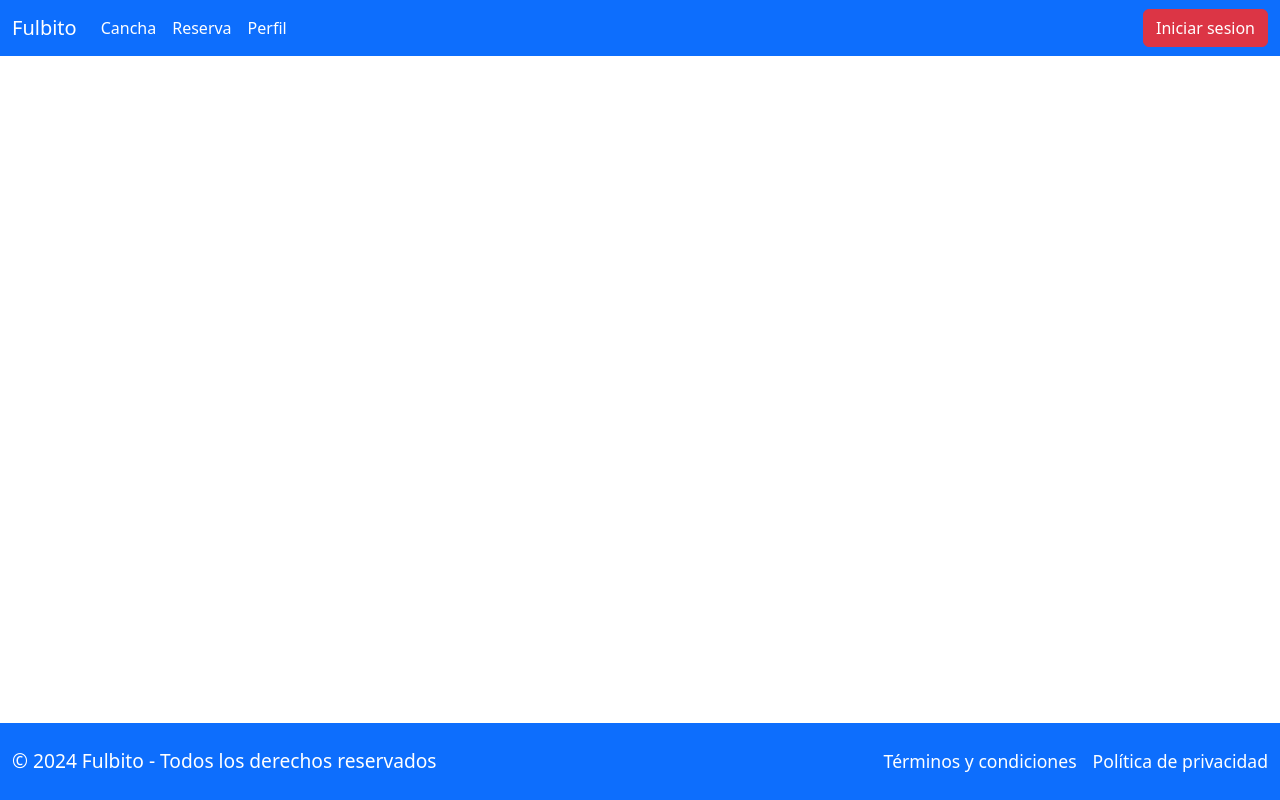
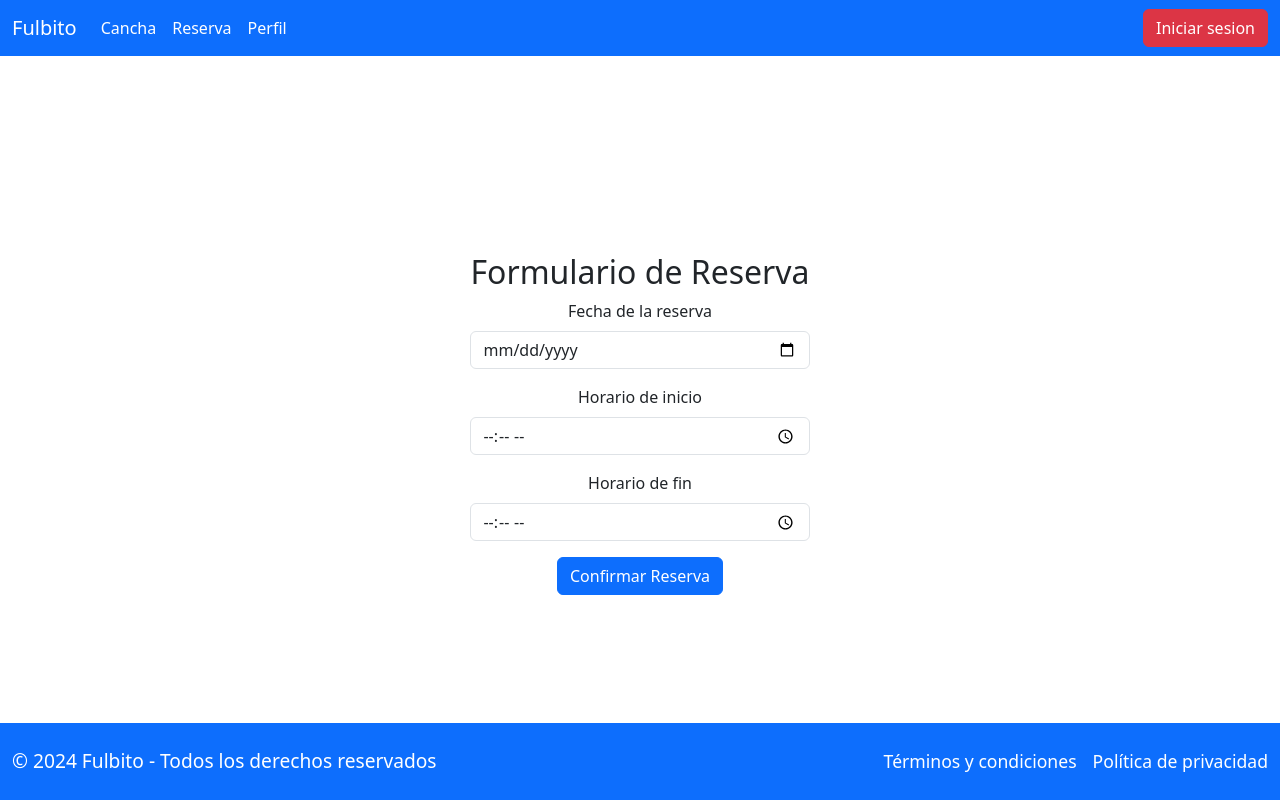
Before and after one commit to FrancoJarc/Fulbito, a React (Vite) app: page /reservas in a window 1280 px wide. Built offline with nearby package versions, Linux system fonts and the light colour scheme.

Commit message:
Frontend modificado conectado al back haciendo las funciones del segundo parcial .Miercoles a la noche

```diff
--- a/src/App.jsx
+++ b/src/App.jsx
@@ -6,7 +6,7 @@ import { Navbar } from './components/navbar/Navbar'
 import { AuthProvider } from './context/AuthContext'
 import { Card } from './pages/cancha/Card/Card'
 import { BrowserRouter, Route, Routes } from 'react-router-dom'
-import { appRoutes, logueoRuotes } from './routes/routes'
+import { appRoutes, appRoutesSinMenu, logueoRuotes } from './routes/routes'
 import { Registrarse } from "./pages/registrarse/Registrarse";
 import { Footer } from './components/footer/Footer'
 import { ToastContainer } from 'react-toastify'
@@ -30,6 +30,9 @@ function App() {
             {logueoRuotes.map(route => (
               <Route key={route.name} path={route.path} element={route.element} />
             ))}
+            {appRoutesSinMenu.map(route => (
+              <Route key={route.name} path={route.path} element={route.element} />
+            ))}
           </Routes>
           <Footer />
         </ModalProvider>
--- a/src/components/reserva/ReservaDueño.jsx
+++ b/src/components/reserva/ReservaDueño.jsx
@@ -1,9 +1,11 @@
 import { useEffect, useState } from "react";
 import { useNavigate } from "react-router-dom";
+import { useAuth } from "../../context/AuthContext";
 
 
 export function ReservaDueño() {
     const navigate = useNavigate();
+    const { user, token } = useAuth();
     const [canchas, setCanchas] = useState([]);
     const [formData, setFormData] = useState({
         nombre: "",
@@ -15,10 +17,14 @@ export function ReservaDueño() {
 
 
     useEffect(() => {
-        fetch("http://localhost:3000/canchas")
+        fetch("http://localhost:5000/api/canchas", {
+            headers: {
+                "Authorization": `Bearer ${token}`
+            }
+        })
             .then((res) => res.json())
             .then((data) => setCanchas(data))
-            .catch((error) => console.log(error));
+            .catch((error) => console.log("Error al obtener canchas:", error));
     }, []);
 
 
@@ -26,18 +32,19 @@ export function ReservaDueño() {
         e.preventDefault();
 
         const cancha = {
-            id: String(Number(canchas[canchas.length - 1].id) + 1),
             nombre: formData.nombre,
-            precio: formData.precio,
-            capacidad: formData.capacidad,
+            precio_hora: parseFloat(formData.precio),
+            capacidad: parseInt(formData.capacidad),
             calle: formData.calle,
-            telefono: formData.telefono
+            telefono: Number(formData.telefono),
+            id_usuario: user.id
         };
 
-        const response = await fetch("http://localhost:3000/canchas", {
+        const response = await fetch("http://localhost:5000/api/canchas", {
             method: "POST",
             headers: {
-                "Content-Type": "application/json"
+                "Content-Type": "application/json",
+                "Authorization": `Bearer ${token}`
             },
             body: JSON.stringify(cancha)
         });
--- a/src/components/reserva/ReservaJugador.jsx
+++ b/src/components/reserva/ReservaJugador.jsx
@@ -2,33 +2,44 @@ import { useState, useEffect } from "react";
 import { useAuth } from "../../context/AuthContext";
 import { CardReserva } from "../../pages/reserva/Card/CardReserva";
 import { useModal } from "../../context/ModalContext";
-
+import { toast } from "react-toastify";
 
 export function ReservaJugador() {
+    const { user, token } = useAuth();
     const { openModal } = useModal();
-    const { userLogueado } = useAuth();
     const [reservas, setReservas] = useState([]);
     const [canchas, setCanchas] = useState([]);
 
     useEffect(() => {
-        fetch("http://localhost:3000/reservas")
+        fetch("http://localhost:5000/api/reservas", {
+            method: "GET",
+            headers: {
+                "Authorization": `Bearer ${token}`,
+            },
+        })
             .then((res) => res.json())
             .then((data) => {
-
-                const reservasUsuario = data.filter(
-                    (reserva) => reserva.id_usuario === userLogueado.id
+                const reservasUsuario = data.reservas.filter(
+                    (reserva) => reserva.id_usuario === user.id
                 );
                 setReservas(reservasUsuario);
             })
             .catch((error) => console.log("Error al cargar reservas:", error));
 
 
-        fetch("http://localhost:3000/canchas")
+
+
+        fetch("http://localhost:5000/api/canchas", {
+            method: "GET",
+            headers: {
+                "Authorization": `Bearer ${token}`,
+            }
+        })
             .then((res) => res.json())
-            .then((data) => setCanchas(data))
+            .then((data) => { setCanchas(data.canchas); })
             .catch((error) => console.log("Error al cargar canchas:", error));
 
-    }, [userLogueado.id]);
+    }, [user.id, token]);
 
 
     const handleEliminarReserva = async (idReserva) => {
@@ -39,16 +50,18 @@ export function ReservaJugador() {
 
         if (!isConfirmed) return;
 
-
-        fetch(`http://localhost:3000/reservas/${idReserva}`, {
+        fetch(`http://localhost:5000/api/reservas/${idReserva}`, {
             method: "DELETE",
+            headers: {
+                "Authorization": `Bearer ${token}`,
+            }
         })
             .then(() => {
                 setReservas(reservas.filter((reserva) => reserva.id !== idReserva));
-                alert("Reserva eliminada");
+                toast.success("Reserva eliminada");
             })
             .catch((error) => {
-                alert("Error al eliminar la reserva");
+                toast.error("Error al eliminar la reserva");
             });
     };
 
@@ -56,12 +69,13 @@ export function ReservaJugador() {
         <div>
             <h2>Mis Reservas</h2>
             {reservas.length === 0 ? (
-                <p>No tienes reservas hechas</p>
+                <p>No tenes reservas hechas</p>
             ) : (
                 reservas.map((reserva) => {
                     const cancha = canchas.find((c) => c.id === reserva.id_cancha);
 
-                    return (cancha && (
+                    return (
+                        cancha && (
                             <CardReserva
                                 key={reserva.id}
                                 nombreCancha={cancha.nombre}
@@ -77,5 +91,4 @@ export function ReservaJugador() {
             )}
         </div>
     );
-
 }
--- a/src/context/AuthContext.jsx
+++ b/src/context/AuthContext.jsx
@@ -57,7 +57,6 @@ export function AuthProvider({ children }) {
 
     const logout = () => {
         localStorage.removeItem("token");
-        setToken(null);
         setUser(null);
 
     }
@@ -65,7 +64,6 @@ export function AuthProvider({ children }) {
 
     return (
         <AuthContext.Provider value={{
-            /*isLogueado,*/
             login,
             logout,
             user,
--- a/src/pages/cancha/Cancha.jsx
+++ b/src/pages/cancha/Cancha.jsx
@@ -5,23 +5,47 @@ import { useEffect, useState } from "react";
 
 export function Cancha() {
 
-    const { isLogueado, userLogueado } = useAuth();
+    const { user, token } = useAuth();
     const [canchas, setCanchas] = useState([]);
+    const [error, setError] = useState(null);
 
     useEffect(() => {
-        if (isLogueado) {
-            fetch("http://localhost:3000/canchas")
-                .then((res) => res.json())
-                .then((data) => setCanchas(data))
-                .catch((error) => console.log(error));
+        if (user && token) {
+            const fetchCanchas = async () => {
+
+                try {
+                    const response = await fetch("http://localhost:5000/api/canchas", {
+                        method: "GET",
+                        headers: {
+                            "Content-Type": "application/json",
+                            "Authorization": `Bearer ${token}`,
+                        },
+                    });
+
+                    if (!response.ok) {
+                        throw new Error(`Error ${response.status}: ${response.statusText}`);
+                    }
+
+                    const data = await response.json();
+                    setCanchas(data.canchas || []);
+                    setError(null);
+                } catch (err) {
+                    setError(err.message);
+                }
+            };
+
+            fetchCanchas();
         }
-    }, [isLogueado, userLogueado])
+    }, [user, token]);
 
     return (
         <>
-            <h2 className="mt-5">Canchas disponibles</h2>
-            {isLogueado && userLogueado ? (
+
+            {error && <p className="error">{error}</p>}
+
+            {user ? (
                 <div>
+                    <h2 className="mt-5">Canchas disponibles</h2>
                     {canchas.map((cancha) => (
                         <Card
                             key={cancha.id}
@@ -31,8 +55,8 @@ export function Cancha() {
                             capacidad={cancha.capacidad}
                             calle={cancha.calle}
                             telefono={cancha.telefono}
-                            rol={userLogueado.rol}
-                            userId={userLogueado.id}
+                            rol={user.rol}
+                            userId={user.id}
                         />
                     ))}
                 </div>
--- a/src/pages/cancha/Card/Card.jsx
+++ b/src/pages/cancha/Card/Card.jsx
@@ -1,30 +1,15 @@
 import { useState } from "react";
 import { toast } from "react-toastify";
+import { useNavigate } from "react-router-dom";
 
 export function Card(props) {
+    const navigate = useNavigate();
+
     const handleReservar = () => {
         if (props.rol === "jugador") {
-            const reserva = {
-                id_usuario: props.userId,
-                id_cancha: props.id,
-            };
+            navigate("/reservas", { state: { canchaId: props.id, userId: props.userId } });        }
+    };
 
-            fetch("http://localhost:3000/reservas", {
-                method: "POST",
-                headers: {
-                    "Content-Type": "application/json",
-                },
-                body: JSON.stringify(reserva),
-            })
-                .then((response) => response.json())
-                .then((data) => {
-                    toast.success("Reserva creada")
-                })
-                .catch((error) => {
-                    toast.error("Error al crear la reserva")
-                });
-        }
-    };
     return (
         <>
             <div className="card text-center mb-4 mt-4">
--- /dev/null
+++ b/src/pages/cancha/ReservaForm.jsx
@@ -0,0 +1,102 @@
+import { useState } from "react";
+import { useNavigate, useLocation } from "react-router-dom";
+import { toast } from "react-toastify";
+import { useAuth } from "../../context/AuthContext";
+
+export function ReservaForm() {
+    const [fecha, setFecha] = useState("");
+    const [horarioInicio, setHorarioInicio] = useState("");
+    const [horarioFin, setHorarioFin] = useState("");
+    const navigate = useNavigate();
+    const { user, token } = useAuth();
+
+    const location = useLocation();
+    const { canchaId, userId } = location.state || {};
+
+    const handleSubmit = (e) => {
+        e.preventDefault();
+
+        if (!fecha || !horarioInicio || !horarioFin) {
+            toast.error("Por favor, completa todos los campos.");
+            return;
+        }
+
+        const reserva = {
+            id_usuario: userId,
+            id_cancha: canchaId,
+            fecha_reserva: fecha,
+            horario_inicio: horarioInicio,
+            horario_fin: horarioFin,
+        };
+
+        fetch("http://localhost:5000/api/reservas", {
+            method: "POST",
+            headers: {
+                "Content-Type": "application/json",
+                "Authorization": `Bearer ${token}`,
+            },
+            body: JSON.stringify(reserva),
+        })
+            .then((response) => response.json())
+            .then((data) => {
+                toast.success("Reserva creada exitosamente");
+                navigate("/reserva");
+            })
+            .catch((error) => {
+                toast.error("Error al crear la reserva");
+            });
+    };
+
+    return (
+        <div className="container mt-5">
+            <h2>Formulario de Reserva</h2>
+            <form onSubmit={handleSubmit}>
+                <div className="mb-3">
+                    <label htmlFor="fecha" className="form-label">
+                        Fecha de la reserva
+                    </label>
+                    <input
+                        type="date"
+                        id="fecha"
+                        className="form-control"
+                        value={fecha}
+                        onChange={(e) => setFecha(e.target.value)}
+                        required
+                    />
+                </div>
+
+                <div className="mb-3">
+                    <label htmlFor="horarioInicio" className="form-label">
+                        Horario de inicio
+                    </label>
+                    <input
+                        type="time"
+                        id="horarioInicio"
+                        className="form-control"
+                        value={horarioInicio}
+                        onChange={(e) => setHorarioInicio(e.target.value)}
+                        required
+                    />
+                </div>
+
+                <div className="mb-3">
+                    <label htmlFor="horarioFin" className="form-label">
+                        Horario de fin
+                    </label>
+                    <input
+                        type="time"
+                        id="horarioFin"
+                        className="form-control"
+                        value={horarioFin}
+                        onChange={(e) => setHorarioFin(e.target.value)}
+                        required
+                    />
+                </div>
+
+                <button type="submit" className="btn btn-primary">
+                    Confirmar Reserva
+                </button>
+            </form>
+        </div>
+    );
+}
--- a/src/pages/perfil/Perfil.jsx
+++ b/src/pages/perfil/Perfil.jsx
@@ -2,24 +2,24 @@ import { useAuth } from "../../context/AuthContext";
 
 export function Perfil() {
 
-    const { isLogueado, userLogueado } = useAuth();
+    const { user } = useAuth();
+
+    if (!user) {
+        return <h2>No tienes acceso a esta página</h2>;
+    }
 
     return (
-        <>
-            {isLogueado && userLogueado ? (
-
-                <div>
-                    <h2 className="text-center mb-4">Perfil de Usuario</h2>
-                    <div className="card shadow-sm p-4">
-                        <p><strong>Correo:</strong> {userLogueado.correo}</p>
-                        <p><strong>Rol:</strong> {userLogueado.rol}</p>
-                    </div>
-                </div>
-            ) : (
-                <h2> No podes acceder a esta pagina</h2>
-            )}
-
-        </>
+        <div>
+            <h2 className="text-center mb-4">Perfil de Usuario</h2>
+            <div className="card shadow-sm p-4">
+                <p><strong>Nombre:</strong> {user.nombre}</p>
+                <p><strong>Apellido:</strong> {user.apellido}</p>
+                <p><strong>DNI:</strong> {user.dni}</p>
+                <p><strong>Teléfono:</strong> {user.telefono}</p>
+                <p><strong>Correo:</strong> {user.correo}</p>
+                <p><strong>Rol:</strong> {user.rol}</p>
+            </div>
+        </div>
     )
 
 
--- a/src/pages/reserva/Reserva.jsx
+++ b/src/pages/reserva/Reserva.jsx
@@ -3,22 +3,21 @@ import { ReservaJugador } from "../../components/reserva/ReservaJugador";
 import { useAuth } from "../../context/AuthContext";
 
 export function Reserva() {
+    const { user, token } = useAuth();
 
-    const { isLogueado, userLogueado } = useAuth();
-
-    if (!userLogueado || !userLogueado.rol || !isLogueado) {
+    if (!user || !user.rol || !token) {
         return <h2>No podes acceder a esta página</h2>;
     }
 
     return (
         <>
-            {userLogueado.rol === "jugador" ? (
+            {user.rol === "jugador" ? (
                 <ReservaJugador />
-            ) : userLogueado.rol === "dueño" ? (
+            ) : user.rol === "dueno" ? (
                 <ReservaDueño />
             ) : (
                 <h2>No podes acceder a esta página</h2>
             )}
         </>
-    )
+    );
 }
--- a/src/routes/routes.jsx
+++ b/src/routes/routes.jsx
@@ -1,4 +1,5 @@
 import { Cancha } from "../pages/cancha/Cancha";
+import { ReservaForm } from "../pages/cancha/ReservaForm";
 import { Login } from "../pages/login/Login";
 import { Perfil } from "../pages/perfil/Perfil";
 import { Registrarse } from "../pages/registrarse/Registrarse";
@@ -8,7 +9,14 @@ export const appRoutes = [
     { path: "/cancha", element: <Cancha />, name: "Cancha" },
     { path: "/reserva", element: <Reserva />, name: "Reserva" },
     { path: "/perfil", element: <Perfil />, name: "Perfil" },
+
+
 ]
+
+export const appRoutesSinMenu = [
+    { path: "/reservas", element: <ReservaForm />, name: "Reservas" },
+]
+
 
 export const logueoRuotes = [
     { path: "/", element: <Login />, name: "Login" },
```
Lines whose indentation alone changed are shown as unchanged.
